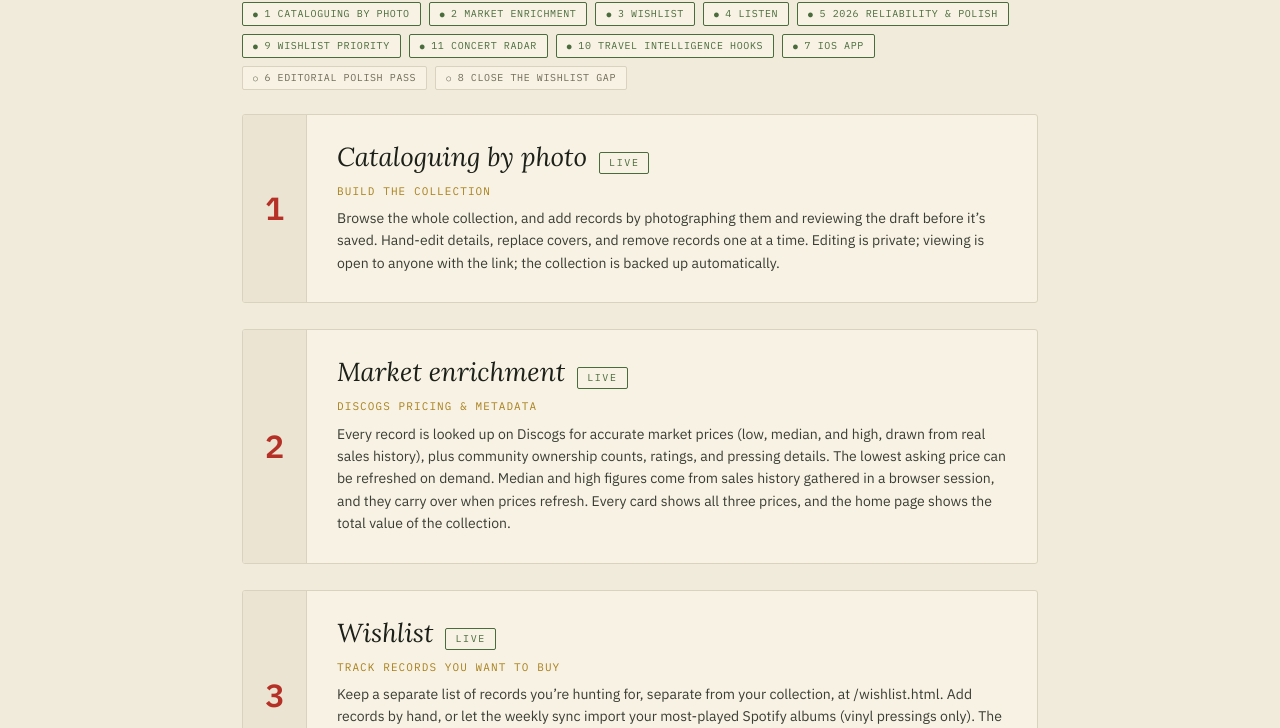
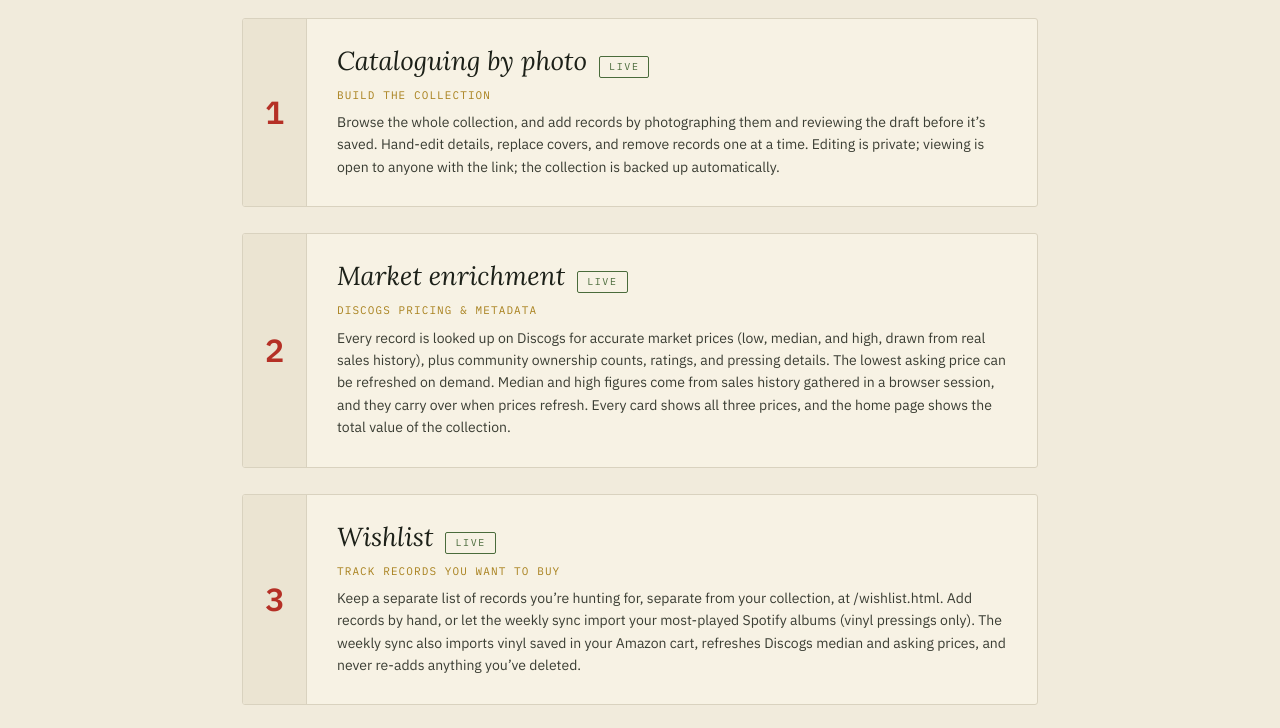
Before and after one commit to snesbitt/vinyl-scout, a website: page roadmap.html in a window 1280 px wide. Shown: the part 212-940 px from the top of the page. Drawn offline with Linux system fonts and the light colour scheme.

Commit message:
Remove the phase-status pill row above Phase 1 — redundant with each phase card's own Live/Future badge

```diff
--- a/roadmap.html
+++ b/roadmap.html
@@ -30,13 +30,6 @@
     .phase__status--future { color: var(--ink-faint); border: 1px solid var(--rule); }
     .phase__focus { font-family: var(--mono); font-size: 11px; letter-spacing: 0.1em; text-transform: uppercase; color: var(--gold); margin: 10px 0 0; }
     .phase__covers { font-family: var(--sans); font-size: 14px; line-height: 1.6; color: var(--ink-soft); margin: 8px 0 0; }
-    .roadmap-overview { max-width: 860px; margin: 18px auto 0; padding: 0 32px; display: flex; flex-wrap: wrap; gap: 8px; list-style: none; }
-    .ro-chip { display: inline-flex; align-items: center; gap: 6px; font-family: var(--mono); font-size: 10px; letter-spacing: 0.06em; text-transform: uppercase; padding: 4px 10px; border-radius: 2px; text-decoration: none; border: 1px solid var(--rule); color: var(--ink-soft); background: var(--surface); }
-    .ro-chip:hover { border-color: var(--accent); color: var(--accent); }
-    .ro-chip.ro-live { color: var(--good); border-color: var(--good); }
-    .ro-chip.ro-future { color: var(--ink-faint); border-color: var(--rule); }
-    .ro-dot { font-size: 8px; line-height: 1; }
-    @media (max-width: 640px) { .roadmap-overview { padding: 0 18px; margin-top: 14px; } }
 
     .roadmap-note { max-width: 860px; margin: 26px auto 0; padding: 0 32px 90px; font-family: var(--mono); font-size: 11px; line-height: 1.7; letter-spacing: 0.03em; color: var(--ink-faint); }
     @media (max-width: 640px) {
@@ -71,20 +64,6 @@
   </header>
 
 <h2 class="collection-title">Roadmap</h2>
-
-<nav class="roadmap-overview" aria-label="All phases at a glance, live first in ship order, then future">
-  <a href="#phase-1" class="ro-chip ro-live"><span class="ro-dot" aria-hidden="true">&#9679;</span>1 cataloguing by photo</a>
-  <a href="#phase-2" class="ro-chip ro-live"><span class="ro-dot" aria-hidden="true">&#9679;</span>2 market enrichment</a>
-  <a href="#phase-3" class="ro-chip ro-live"><span class="ro-dot" aria-hidden="true">&#9679;</span>3 wishlist</a>
-  <a href="#phase-4" class="ro-chip ro-live"><span class="ro-dot" aria-hidden="true">&#9679;</span>4 listen</a>
-  <a href="#phase-5" class="ro-chip ro-live"><span class="ro-dot" aria-hidden="true">&#9679;</span>5 2026 reliability &amp; polish</a>
-  <a href="#phase-9" class="ro-chip ro-live"><span class="ro-dot" aria-hidden="true">&#9679;</span>9 wishlist priority</a>
-  <a href="#phase-11" class="ro-chip ro-live"><span class="ro-dot" aria-hidden="true">&#9679;</span>11 concert radar</a>
-  <a href="#phase-10" class="ro-chip ro-live"><span class="ro-dot" aria-hidden="true">&#9679;</span>10 travel intelligence hooks</a>
-  <a href="#phase-7" class="ro-chip ro-live"><span class="ro-dot" aria-hidden="true">&#9679;</span>7 iOS app</a>
-  <a href="#phase-6" class="ro-chip ro-future"><span class="ro-dot" aria-hidden="true">&#9675;</span>6 editorial polish pass</a>
-  <a href="#phase-8" class="ro-chip ro-future"><span class="ro-dot" aria-hidden="true">&#9675;</span>8 close the wishlist gap</a>
-</nav>
 
 <main class="roadmap">
 
```
